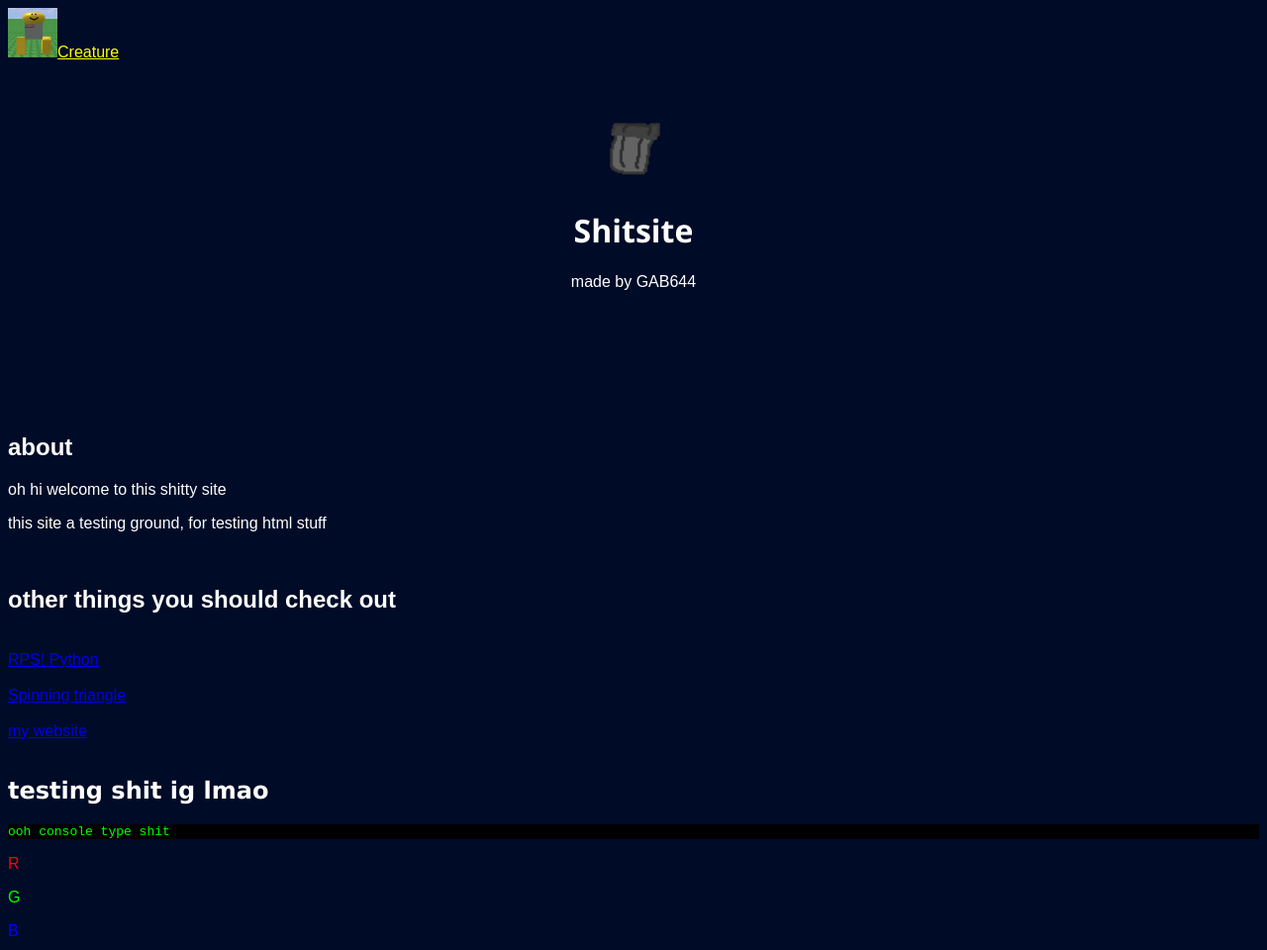
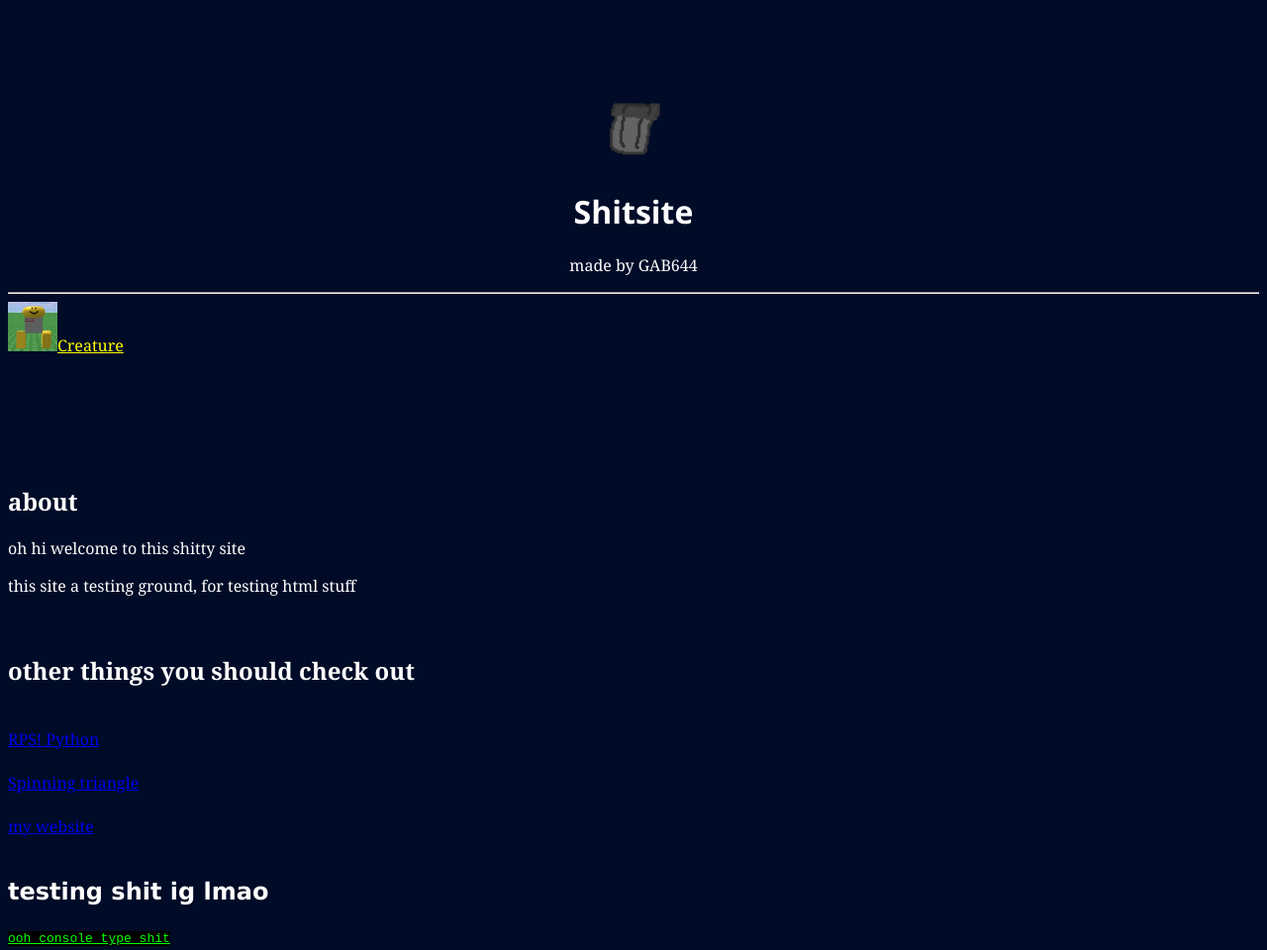
Before and after one commit to GAB644/GAB644-s-shitsite, a plain HTML site: page index.html in a window 1280 px wide. Shown: the top 960 px of the page at 99% size. Drawn offline with Linux system fonts and the light colour scheme.

Commit message:
Add files via upload

```diff
--- /dev/null
+++ b/console.css
@@ -0,0 +1,8 @@
+html {
+  height: 100%;
+  width: 100%;
+  background-color: #000;
+  color: lime;
+  font-family: monospace
+
+}
--- a/index.html
+++ b/index.html
@@ -9,11 +9,13 @@
 </head>
 
 <body>
- <img src="things/Creature/creature.png" style="width:50px;height:50px;"><a style="color:yellow;" href="things/Creature/index.html">Creature</a>
 <br></br>
 <br></br>
-<center><img src="things/trash.png" style="width:70px;height:70px;"> <h1 style="font-family:Segoe UI;">Shitsite</h1></center>
+<center><img src="things/trash.png" style="width:70px;height:70px;">
+<h1 style="font-family:Segoe UI;">Shitsite</h1></center>
 <center><p>made by GAB644</p></center>
+<hr>
+<img src="things/Creature/creature.png" style="width:50px;height:50px;"><a style="color:yellow;" href="things/Creature/creature.html">Creature</a>
 <br></br>
 <br></br>
 <br></br>
@@ -33,9 +35,8 @@
 <br>
 <br>
 <h2 style="font-family:Verdana;">testing shit ig lmao</h2>
-<p
-style="color:lime;font-family: monospace; background-color:black;"
->ooh console type shit</p>
+<a href="console.html" style="color:lime;font-family: monospace; background-color:black;"
+>ooh console type shit</a>
 <p style="color:red;">R</p><p style="color:lime;">G</p><p style="color:blue;">B</p>
 
 <br>
--- a/style.css
+++ b/style.css
@@ -1,7 +1,8 @@
 html {
   height: 100%;
   width: 100%;
+  outline: none;
   background-color: #000b27;
   color: white;
-  font-family: Arial, Helvetica, sans-serif;
+  font-family: Cambria, Cochin, Georgia, Times, 'Times New Roman', serif;
 }
```
Also changed, not shown: console.html (added, +13 -0 lines).
